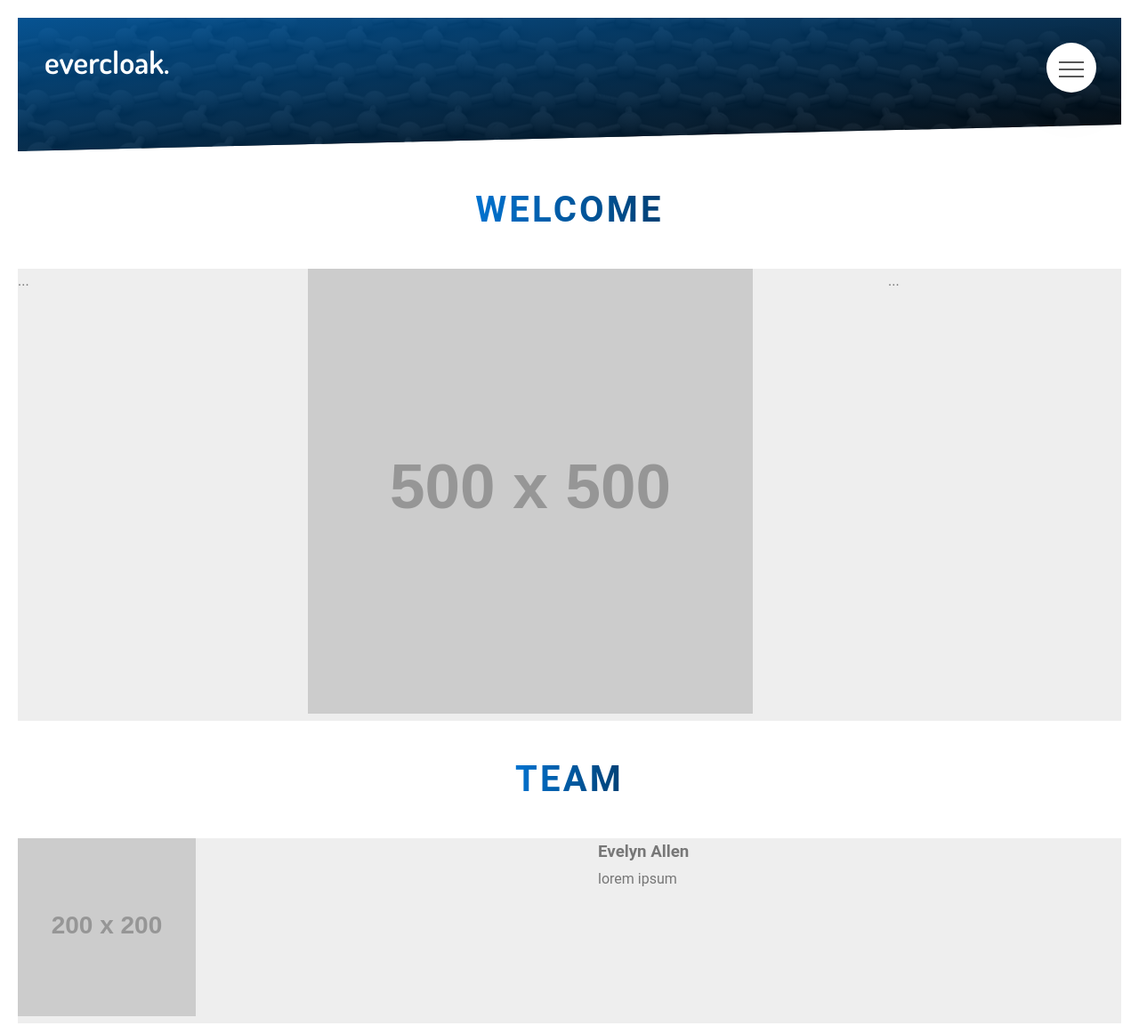
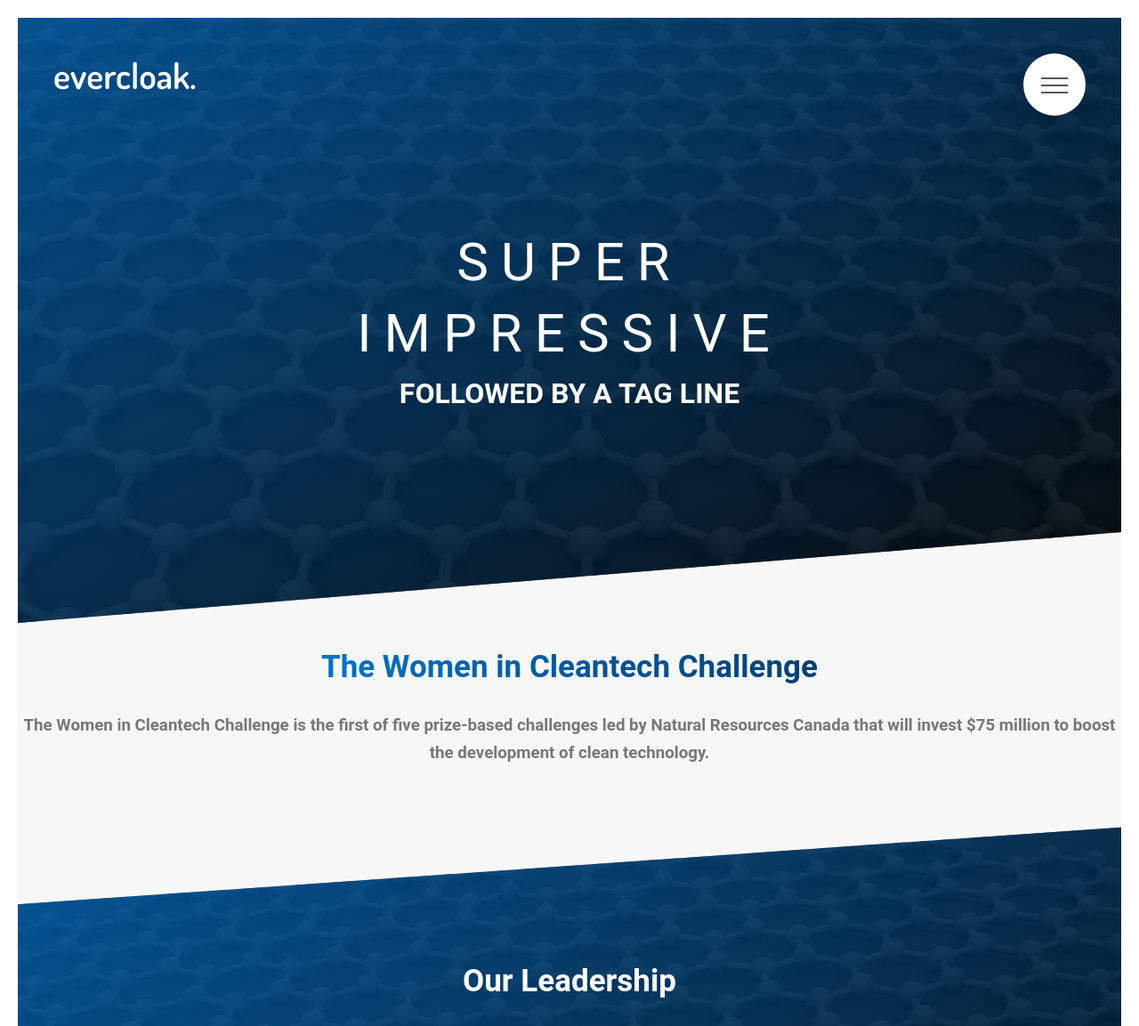
Before and after one commit to sgallen/cloak, a plain HTML site: page index.html in a window 1280 px wide. Shown: the top 1153 px of the page at 89% size. Drawn offline with Linux system fonts and the light colour scheme; placeholder pictures from the web are drawn by us.

Commit message:
Work on team section

```diff
--- a/css/style.css
+++ b/css/style.css
@@ -1,7 +1,11 @@
 * {
   margin: 0;
   padding: 0;
-  box-sizing: border-box;
+  box-sizing: inherit;
+}
+
+html {
+  font-size: 62.5%;
 }
 
 body {
@@ -11,18 +15,52 @@ body {
   line-height: 1.7;
   color: #777;
   padding: 20px;
+  box-sizing: border-box;
+}
+
+p {
+  font-size: 1.6rem;
+}
+
+p:not(:last-child) {
+  margin-bottom: 3rem;
+}
+
+.heading-primary {
+  color: #fff;
+  text-transform: uppercase;
+  backface-visibility: hidden;
+  margin-bottom: 6rem;
+}
+
+.heading-primary--main {
+  display: block;
+  font-size: 6rem;
+  font-weight: 400;
+  letter-spacing: 1.4rem;
+  margin-top: 20rem;
+  line-height: 8rem;
+  animation-name: moveInLeft;
+  animation-duration: 1s;
+  animation-timing-function: ease-out;
+}
+
+h2 {
+  font-size: 3.5rem;
+  font-weight: 700;
+  color: white;
 }
 
 .heading-secondary {
-  font-size: 2.5rem;
-  text-transform: uppercase;
-  font-weight: 700;
   display: inline-block;
   background-image: linear-gradient(to right, rgb(0, 114, 207), rgb(0, 64, 116));
   background-clip: text;
   -webkit-background-clip: text;
   color: transparent;
-  letter-spacing: 0.2rem;
+}
+
+.heading-tertiary {
+  font-size: 2rem;
 }
 
 /* UTILITIES */
@@ -30,11 +68,15 @@ body {
   text-align: center;
 }
 
-.u-margin-bottom-2 {
+.u-margin-bottom-small {
   margin-bottom: 2rem;
 }
 
-.u-margin-top-2 {
+.u-margin-bottom-medium {
+  margin-bottom: 4rem;
+}
+
+.u-margin-top-small {
   margin-top: 2rem;
 }
 
@@ -45,12 +87,12 @@ body {
 
 .navigation__button {
   background-color: white;
-  height: 3.5rem;
-  width: 3.5rem;
+  height: 7rem;
+  width: 7rem;
   border-radius: 50%;
   position: fixed;
-  top: 3rem;
-  right: 3rem;
+  top: 6rem;
+  right: 6rem;
   z-index: 2000;
   box-shadow: 0 1rem 3rem rgba(0, 0, 0, 0.1);
   text-align: center;
@@ -58,16 +100,16 @@ body {
 }
 
 .navigation__background {
-  height: 3rem;
-  width: 3rem;
+  height: 6rem;
+  width: 6rem;
   border-radius: 50%;
   position: fixed;
-  top: 3.25rem;
-  right: 3.25rem;
+  top: 6.5rem;
+  right: 6.5rem;
   background-image: radial-gradient(rgba(1, 82, 148), rgb(1, 39, 70));
   z-index: 1000;
 
-  transition: transform 0.7s cubic-bezier(0.86, 0, 0.07, 1);
+  transition: transform 0.8s cubic-bezier(0.86, 0, 0.07, 1);
 }
 
 .navigation__nav {
@@ -80,7 +122,7 @@ body {
   opacity: 0;
   width: 0;
   overflow: hidden;
-  transition: all 0.8s;
+  transition: all 0.8s cubic-bezier(0.68, -0.55, 0.265, 1.55);
 }
 
 .navigation__list {
@@ -99,7 +141,7 @@ body {
 
 .navigation__link:link, .navigation__link:visited {
   display: inline-block;
-  font-size: 2.5rem;
+  font-size: 3.5rem;
   font-weight: 300;
   padding: 1rem 2rem;
   color: white;
@@ -128,11 +170,11 @@ body {
 
 .navigation__icon {
   position: relative;
-  margin-top: 1.8rem;
+  margin-top: 3.5rem;
 }
 
 .navigation__icon, .navigation__icon::before, .navigation__icon::after {
-  width: 1.8rem;
+  width: 3rem;
   height: 2px;
   background-color: rgb(87, 87, 87);
   display: inline-block;
@@ -146,19 +188,19 @@ body {
 }
 
 .navigation__icon::before {
-  top: -0.5rem;
+  top: -0.8rem;
 }
 
 .navigation__icon::after {
-  top: 0.5rem;
+  top: 0.8rem;
 }
 
 .navigation__button:hover .navigation__icon::before{
-  top: -0.6rem;
+  top: -1rem;
 }
 
 .navigation__button:hover .navigation__icon::after{
-  top: 0.6rem;
+  top: 1rem;
 }
 
 .navigation__checkbox:checked + .navigation__button .navigation__icon {
@@ -178,24 +220,32 @@ body {
 
 /* HEADER */
 .header {
-  height: 150px;
+  height: 85vh;
   background-image: linear-gradient(to right bottom, rgba(1, 82, 148, 0.95), rgba(0, 0, 0, 0.9)), url(../img/graphene.jpg);
   background-size: cover;
   background-position: top;
   position: relative;
-  clip-path: polygon(0 0, 100% 0, 100% 80%, 0 100%);
+  clip-path: polygon(0 0, 100% 0, 100% 85%, 0 100%);
+}
+
+.header__text-box {
+  position: absolute;
+  top: 40%;
+  left: 50%;
+  transform: translate(-50%, -50%);
+  text-align: center;
 }
 
 .logo-box {
   position: absolute;
-  top: 20px;
-  left: 30px;
+  top: 3rem;
+  left: 4rem;
 }
 
 .logo {
   font-family: "Dosis", sans-serif;
   font-weight: 600;
-  font-size: 35px;
+  font-size: 4rem;
   color: rgb(255, 255, 255);
   text-transform: lowercase;
 }
@@ -203,7 +253,7 @@ body {
 /* GRID LAYOUT */
 .row {
   max-width: 114rem;
-  background-color: #eee;
+  /* background-color: #eee; */
   margin: 0 auto;
 }
 
@@ -245,8 +295,51 @@ body {
   width: calc(2 * ((100% - (3 * 4rem)) / 4) + 4rem);
 }
 
-.section-about {
+.section-cleantech {
   background-color: #f7f7f7;
-  padding: 10rem 0;
-  margin-top: calc(-1 * (150px * 0.2));
+  padding: 14rem 0;
+  margin-top: calc(-15vh);
 }
+
+.section-team {
+  padding: 10rem 5rem;
+  background-image: linear-gradient(to right bottom, rgba(1, 82, 148, 0.95), rgba(0, 0, 0, 0.9)), url(../img/graphene.jpg);
+  background-size: cover;
+  transform: skewY(-4deg);
+  margin-top: -7rem;
+}
+
+.section-team > * {
+  transform: skewY(4deg);
+}
+
+.team-member {
+  background-color: rgba(255, 255, 255, 0.7);
+  font-size: 1.5rem;
+  padding: 2.5rem;
+  text-align: center;
+  border-radius: 3px;
+}
+
+.team-member__name {
+  font-size: 2.2rem;
+  color: #003f73;
+  text-transform: uppercase;
+}
+
+.team-member__credentials {
+  color: #003f73;
+  font-size: 1.5rem;
+  font-weight: 300;
+}
+
+.team-member__role {
+  color: #003f73;
+  font-size: 1.5rem;
+}
+
+.headshot__photo {
+  width: 80%;
+  box-shadow: 0.5rem 0.5rem 3rem rgba(0, 0, 0, 0.4);;
+  border-radius: 2px;
+}
--- a/index.html
+++ b/index.html
@@ -1,5 +1,6 @@
 <!DOCTYPE html>
 <html lang="en">
+
 <head>
   <meta charset="utf-8">
   <meta name="description" content="Coming soon." />
@@ -12,6 +13,7 @@
   <title>Evercloak | Large area 2D nano coatings</title>
 
 </head>
+
 <body>
   <div class="navigation">
     <input type="checkbox" class="navigation__checkbox" id="navi-toggle">
@@ -21,8 +23,8 @@
     <div class="navigation__background">&nbsp;</div>
     <nav class="navigation__nav">
       <ul class="navigation__list">
-        <li class="navigation__item"><a href="#welcome" class="navigation__link">Welcome</a></li>
-        <li class="navigation__item"><a href="#team" class="navigation__link">Team</a></li>
+        <li class="navigation__item"><a href="#cleantech-challenge" class="navigation__link">The Challenge</a></li>
+        <li class="navigation__item"><a href="#team" class="navigation__link">Our Team</a></li>
         <li class="navigation__item"><a href="#" class="navigation__link">Contact</a></li>
       </ul>
     </nav>
@@ -31,51 +33,59 @@
     <div class="logo-box">
       <span class="logo">evercloak.</span>
     </div>
+    <div class="header__text-box">
+      <h1 class="heading-primary">
+        <span class="heading-primary--main">Super Impressive</span>
+        <span class="heading-primary--sub">followed by a tag line</span>
+      </h1>
+    </div>
   </header>
   <main>
-    <section id="welcome" class="section-welcome u-margin-top-2">
-      <div class="u-center-text u-margin-bottom-2">
-        <h2 class="heading-secondary">
-          Welcome
+    <section id="cleantech-challenge" class="section-cleantech">
+      <div class="u-center-text">
+        <h2 class="heading-secondary u-margin-bottom-small">
+          The Women in Cleantech Challenge
         </h2>
+        <h3 class="u-margin-bottom-medium">
+          The Women in Cleantech Challenge is the first of five prize-based challenges led by Natural Resources Canada that will invest
+          $75 million to boost the development of clean technology.
+        </h3>
       </div>
-      <div class="row">
-        <div class="col-1-of-4">
-          ...
+      <!-- <div class="row">
+        <div class="video">
+          <iframe width="560" height="315" src="https://www.youtube.com/embed/P2nTOqp3La0?rel=0" frameborder="0" allow="autoplay; encrypted-media"
+            allowfullscreen></iframe>
         </div>
-        <div class="col-2-of-4">
-          <img src="https://via.placeholder.com/500x500" />
-        </div>
-          ...
-        <div class="col-1-of-4">
-        </div>
-      </div>
+      </div> -->
     </section>
-    <section id="team" class="section-team u-margin-top-2">
-      <div class="u-center-text u-margin-bottom-2">
-        <h2 class="heading-secondary">
-          Team
+    <section id="team" class="section-team">
+      <div class="u-center-text u-margin-bottom-medium">
+        <h2>
+          Our Leadership
         </h2>
       </div>
       <div class="row">
         <div class="col-1-of-2">
-          <img src="https://via.placeholder.com/200x200" />
+          <div class="team-member">
+            <img src="https://via.placeholder.com/500x500" class="headshot__photo u-margin-bottom-medium" />
+            <h3>
+              <span class="team-member__name">Evelyn Allen</span>
+              <span class="team-member__credentials">M.Eng, P.Eng</span>
+            </h3>
+            <h4 class="team-member__role">Chief Executive Officer</h4>
+          </div>
         </div>
         <div class="col-1-of-2">
-          <h3>Evelyn Allen</h3>
-          <p>lorem ipsum</p>
+          <div class="team-member">
+            <img src="https://via.placeholder.com/500x500" class="headshot__photo u-margin-bottom-medium" />
+            <h3 class="heading-tertiary">
+              <span class="team-member__name">Mike Pope</span>
+              <span class="team-member__credentials">Ph.D.</span>
+            </h3>
+            <h4 class="team-member__role">Chief Technology Officer</h4>
+          </div>
         </div>
       </div>
-      <div class="row">
-        <div class="col-1-of-2">
-          <img src="https://via.placeholder.com/200x200" />
-        </div>
-        <div class="col-1-of-2">
-          <h3>John Doe</h3>
-          <p>lorem ipsum</p>
-        </div>
-      </div>
-
     </section>
     <section class="section-footer">
       <h2 class="heading-secondary">
@@ -83,64 +93,7 @@
       </h2>
     </section>
   </main>
-  <!-- <section>
-    <div class="row">
-      <div class="col-1-of-2">
-        Col 1 of 2
-      </div>
-      <div class="col-1-of-2">
-        Col 1 of 2
-      </div>
-    </div>
-    <div class="row">
-      <div class="col-1-of-3">
-        Col 1 of 3
-      </div>
-      <div class="col-1-of-3">
-        Col 1 of 3
-      </div>
-      <div class="col-1-of-3">
-        Col 1 of 3
-      </div>
-    </div>
-    <div class="row">
-      <div class="col-1-of-3">
-        Col 1 of 3
-      </div>
-      <div class="col-2-of-3">
-        Col 2 of 3
-      </div>
-    </div>
-    <div class="row">
-      <div class="col-1-of-4">
-        Col 1 of 4
-      </div>
-      <div class="col-1-of-4">
-        Col 1 of 4
-      </div>
-      <div class="col-1-of-4">
-        Col 1 of 4
-      </div>
-      <div class="col-1-of-4">
-        Col 1 of 4
-      </div>
-    </div>
-    <div class="row">
-      <div class="col-1-of-4">
-        Col 1 of 4
-      </div>
-      <div class="col-2-of-4">
-        Col 2 of 4
-      </div>
-      <div class="col-1-of-4">
-        Col 1 of 4
-      </div>
-    </div>
-
-    <div class="video-box">
-        <iframe width="560" height="315" src="https://www.youtube.com/embed/P2nTOqp3La0?rel=0" frameborder="0" allow="autoplay; encrypted-media" allowfullscreen></iframe>
-    </div>
-  </section> -->
   <script type="text/javascript" src="../js/main.js"></script>
 </body>
+
 </html>
```
